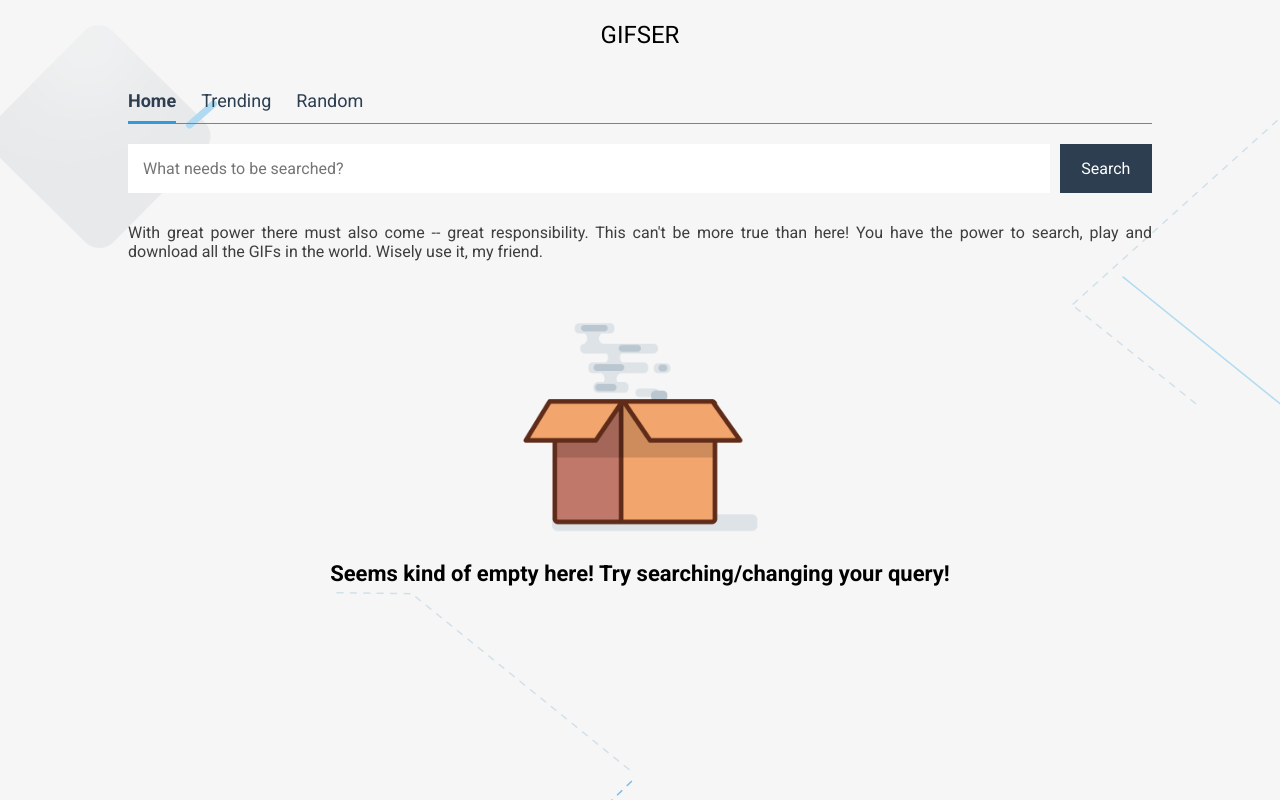
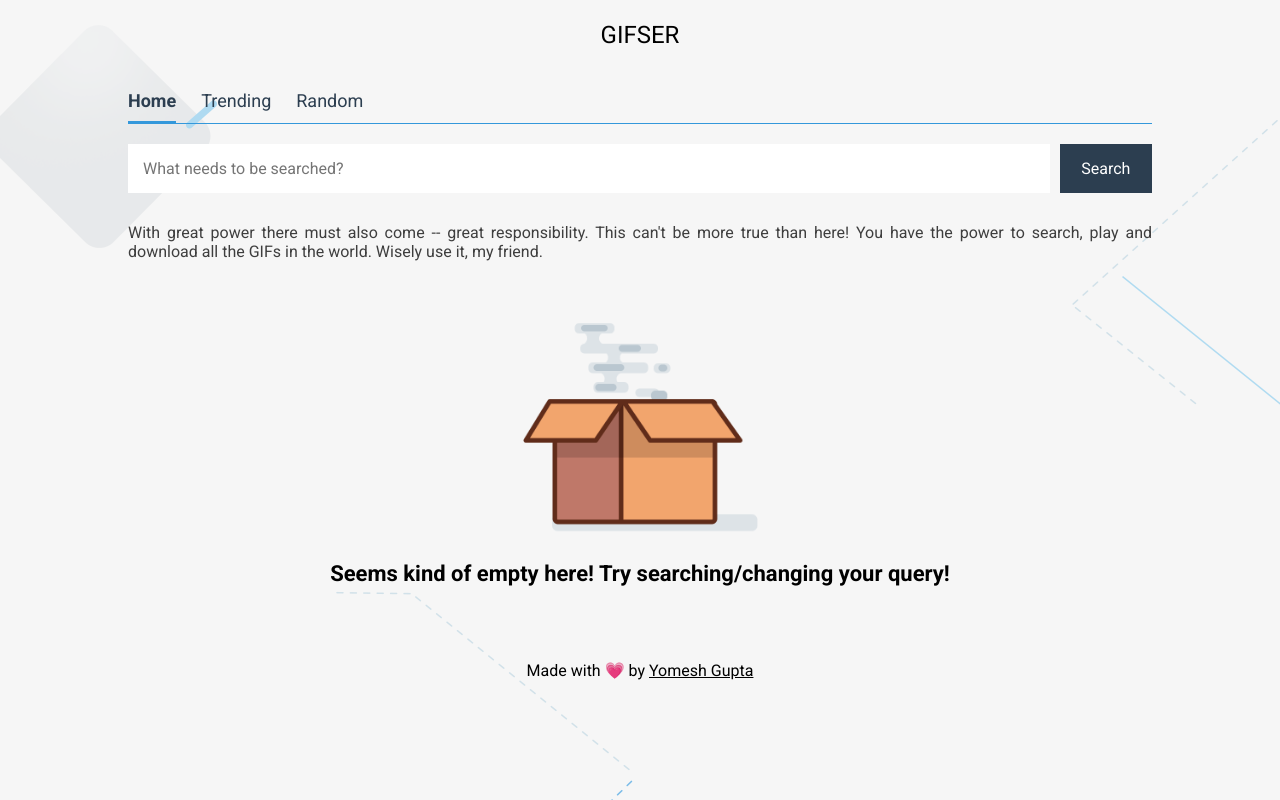
Before and after one commit to yomeshgupta/gifser, a React app: page / in a window 1280 px wide. Built offline with nearby package versions, Linux system fonts and the light colour scheme.

Commit message:
Fixed Dev Server port. Added Footer Component

```diff
--- /dev/null
+++ b/src/components/Footer.jsx
@@ -0,0 +1,16 @@
+import React from 'react';
+
+const Footer = () => {
+	return (
+		<div className="row">
+			<p style={{ margin: '20px 0px' }}>
+				Made with 💗 by{' '}
+				<a href="https://www.twitter.com/yomeshgupta" style={{ color: '#000' }} target="_blank">
+					Yomesh Gupta
+				</a>
+			</p>
+		</div>
+	);
+};
+
+export default Footer;
--- a/src/components/Home.jsx
+++ b/src/components/Home.jsx
@@ -2,12 +2,14 @@ import React, { Fragment } from 'react';
 
 import Header from './Header';
 import Content from './Content/index';
+import Footer from './Footer';
 
 const Home = () => {
 	return (
 		<Fragment>
 			<Header />
 			<Content />
+			<Footer />
 		</Fragment>
 	);
 };
--- a/webpack.config.js
+++ b/webpack.config.js
@@ -51,5 +51,8 @@ module.exports = {
 				}
 			}
 		}
+	},
+	devServer: {
+		port: 8080
 	}
 };
```
